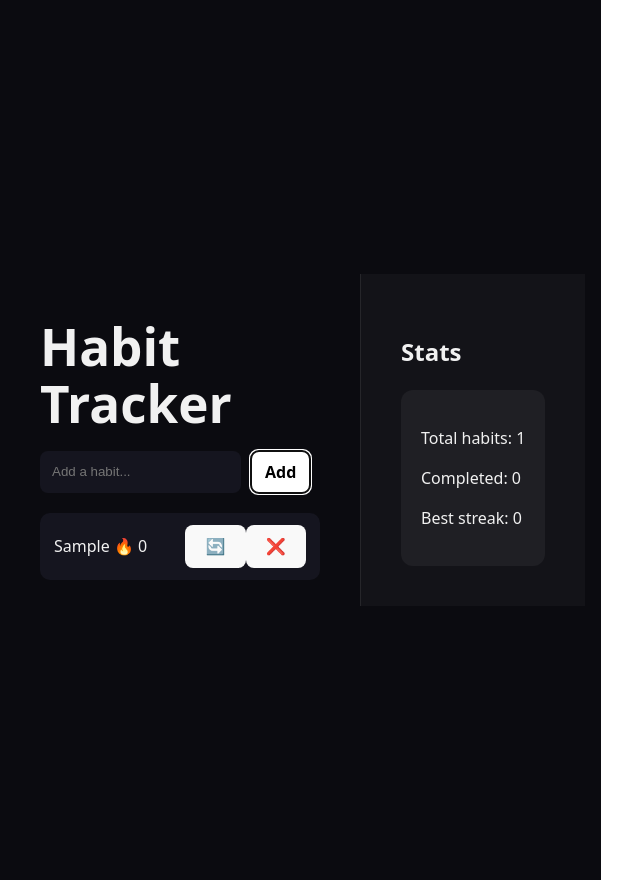
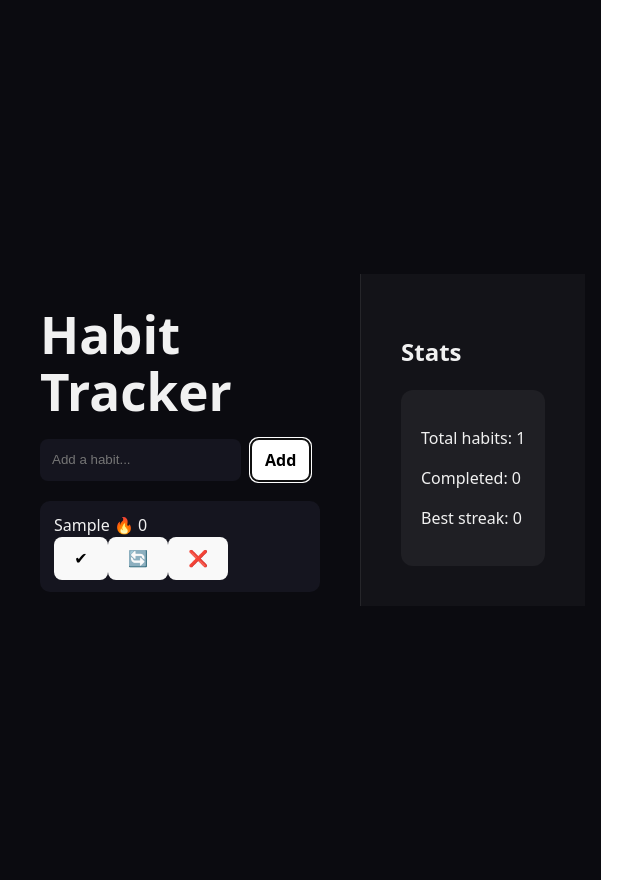
Before and after one commit to MariaDamyanova0/habit-tracker, a React (Vite) app: page / in a window 1280 px wide. Both pictures are taken after typing "Sample" into the empty fields and a click on the button "Add". Shown: the whole page, without its empty margins (16-656 px from the left). Built offline with nearby package versions, Linux system fonts and the light colour scheme.

Commit message:
Day 2: habit tracker daily logic, reset fix, stats panel

```diff
--- a/src/App.jsx
+++ b/src/App.jsx
@@ -33,39 +33,42 @@ function App() {
 
     setHabits([
       ...habits,
-      { id: Date.now(), name: input, done: false, streak: 0, lastDone: null },
+      {
+        id: Date.now(),
+        name: input,
+        streak: 0,
+        lastCompleted: null,
+      },
     ]);
 
     setInput("");
   };
 
-  function toggleHabit(id) {
+
+  const toggleHabit = (id) => {
     const today = new Date().toDateString();
 
     setHabits((prev) =>
       prev.map((habit) => {
         if (habit.id !== id) return habit;
 
-        // if already done today → undo
-        if (habit.lastDone === today && habit.done) {
-          return {
-            ...habit,
-            done: false,
-            streak: Math.max(0, habit.streak - 1),
-            lastDone: null,
-          };
+        if (habit.lastCompleted === today) {
+          return habit; // already completed today
         }
 
-        // otherwise mark done today
+        const yesterday = new Date();
+        yesterday.setDate(yesterday.getDate() - 1);
+        const wasYesterday = habit.lastCompleted === yesterday.toDateString();
+
         return {
           ...habit,
-          done: true,
-          streak: habit.streak + 1,
-          lastDone: today,
+          streak: wasYesterday ? habit.streak + 1 : 1,
+          lastCompleted: today,
         };
       })
     );
-  }
+  };
+
 
 
 
@@ -74,12 +77,19 @@ function App() {
   };
 
   const resetStreak = (id) => {
-    setHabits(
-      habits.map((h) =>
-        h.id === id ? { ...h, streak: 0, done: false } : h
+    setHabits((prev) =>
+      prev.map((habit) =>
+        habit.id === id
+          ? {
+              ...habit,
+              streak: 0,
+              lastCompleted: null,
+            }
+          : habit
       )
     );
   };
+
 
   return (
     <div className="app">
--- a/src/components/HabitList.jsx
+++ b/src/components/HabitList.jsx
@@ -1,22 +1,28 @@
 function HabitList({ habits, onToggle, onDelete, onReset }) {
+  const today = new Date().toDateString();
+
   return (
     <ul className="habit-list">
-      {habits.map((habit) => (
-        <li className={`habit-item ${habit.done ? "done" : ""}`}>
-          <span
-            className="habit-name"
-            onClick={() => onToggle(habit.id)}
+      {habits.map((habit) => {
+        const isDoneToday = habit.lastCompleted === today;
+
+        return (
+          <li
+            key={habit.id}
+            className={isDoneToday ? "done" : ""}
           >
+            <span>
               {habit.name} 🔥 {habit.streak}
             </span>
 
             <div className="actions">
+              <button onClick={() => onToggle(habit.id)}>✔</button>
               <button onClick={() => onReset(habit.id)}>🔄</button>
               <button onClick={() => onDelete(habit.id)}>❌</button>
             </div>
           </li>
-
-      ))}
+        );
+      })}
     </ul>
   );
 }
```
Lines whose indentation alone changed are shown as unchanged.
